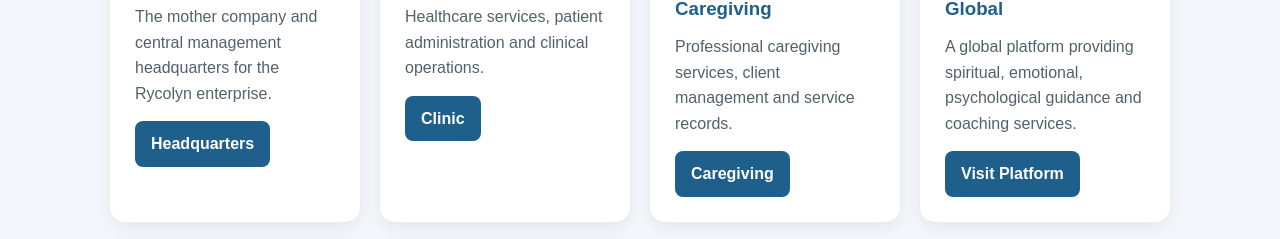
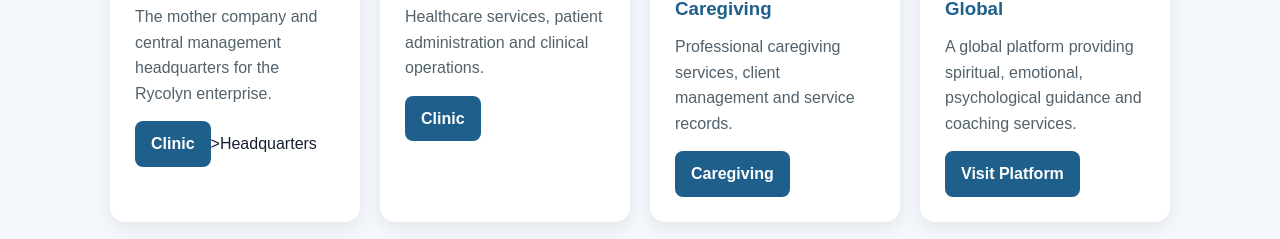
Before and after one commit to Rycolyn/Rycolyn-firm-empire-, a plain HTML site: page index.html in a window 1280 px wide. Shown: the part 488-727 px from the top of the page. Drawn offline with Linux system fonts and the light colour scheme.

Commit message:
Update index.html
Signed-off-by: Rycolyn <mweronmkala@gmail.com>

```diff
--- a/index.html
+++ b/index.html
@@ -181,7 +181,7 @@
             The mother company and central management headquarters
             for the Rycolyn enterprise.
           </p>
-          <a class="button" href="#">Headquarters</a>
+          <a class="button" href="clinic.html">Clinic</a>>Headquarters</a>
         </div>
 
         <div class="card">
```
